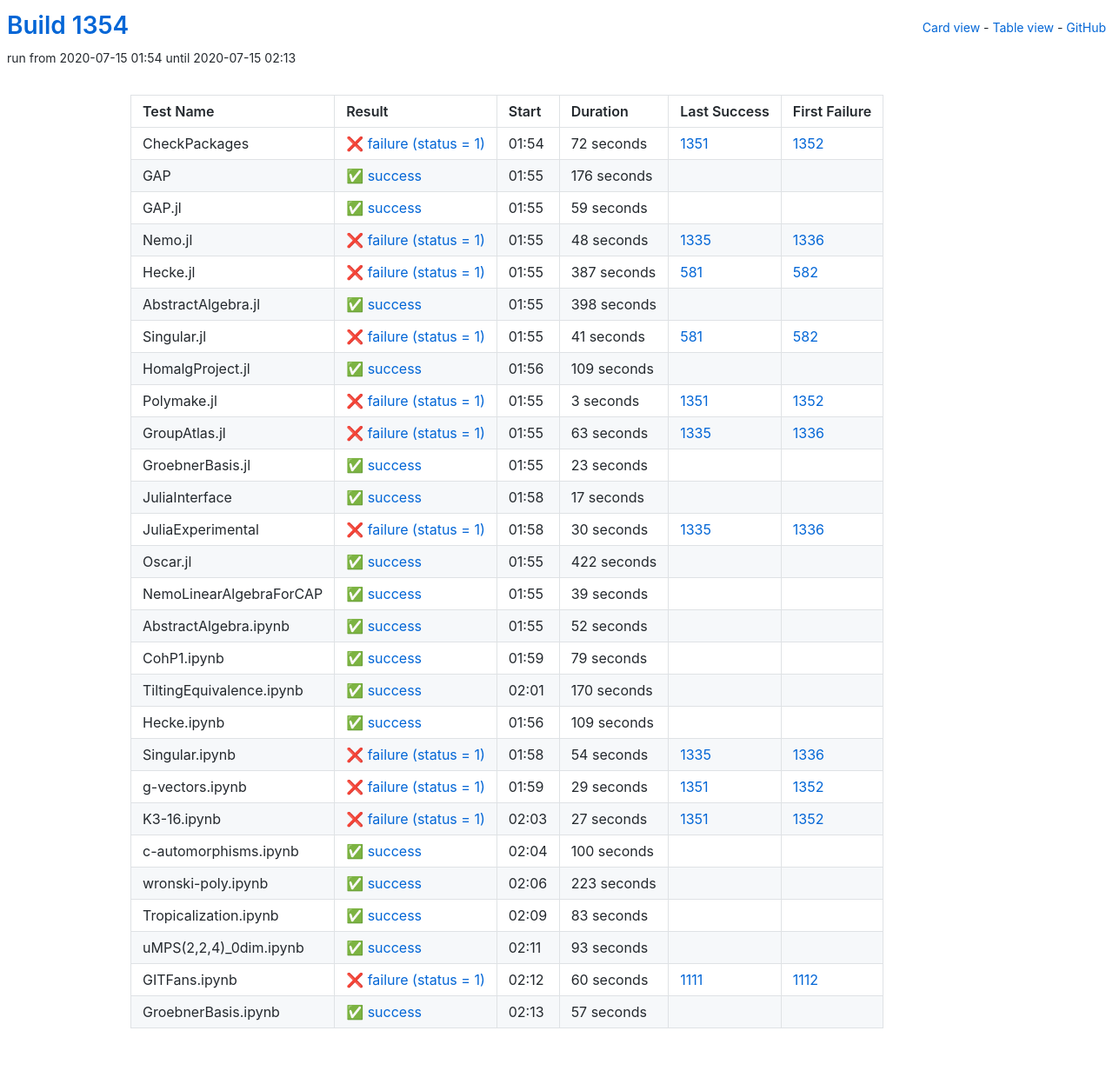
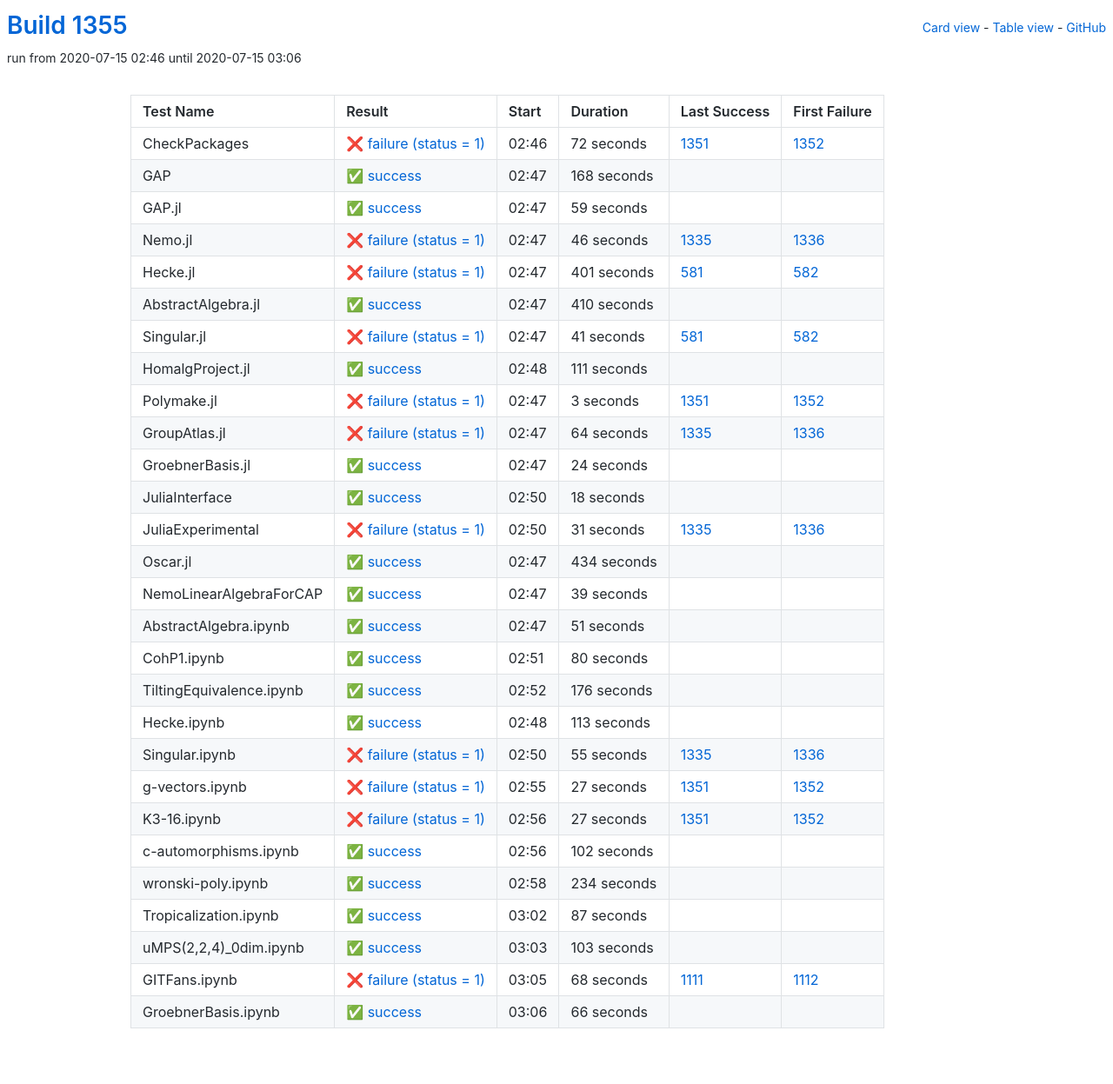
Before and after one commit to oscar-system/oscar-ci-status-1.4, a Jekyll site: the page built from table.html, in a window 1280 px wide. Shown: the whole page at 87% size. Built offline with Jekyll 4.4.1, drawn with Linux system fonts in a browser that asks for light colours.

Commit message:
Build #1355

```diff
--- a/_data/ci.yml
+++ b/_data/ci.yml
@@ -1,6 +1,6 @@
 ---
-build: 1354
-build_url: https://oscarci.mathematik.uni-kl.de/job/oscar-julia-1.4/1354/
+build: 1355
+build_url: https://oscarci.mathematik.uni-kl.de/job/oscar-julia-1.4/1355/
 job: oscar-julia-1.4
 organization: oscar-system
 repo: oscar-ci-status-1.4
@@ -8,8 +8,8 @@ repourl: https://github.com/oscar-system/oscar-ci-status-1.4
 tests:
 - name: CheckPackages
   id: checkpackages
-  log: https://oscarci.mathematik.uni-kl.de/job/oscar-julia-1.4/1354/artifact/logs/build-1354/CheckPackages.log
-  start: 2020-07-15 01:54
+  log: https://oscarci.mathematik.uni-kl.de/job/oscar-julia-1.4/1355/artifact/logs/build-1355/CheckPackages.log
+  start: 2020-07-15 02:46
   success: false
   exitcode: 1
   status: failure
@@ -20,20 +20,20 @@ tests:
   first_failure_url: https://oscarci.mathematik.uni-kl.de/job/oscar-julia-1.4/1352/
 - name: GAP
   id: gap
-  log: https://oscarci.mathematik.uni-kl.de/job/oscar-julia-1.4/1354/artifact/logs/build-1354/GAP.log
-  start: 2020-07-15 01:55
+  log: https://oscarci.mathematik.uni-kl.de/job/oscar-julia-1.4/1355/artifact/logs/build-1355/GAP.log
+  start: 2020-07-15 02:47
   success: true
   exitcode: 0
   status: success
-  duration: 176
+  duration: 168
   last_success: false
   last_success_url:
   first_failure: false
   first_failure_url:
 - name: GAP.jl
   id: gap-jl
-  log: https://oscarci.mathematik.uni-kl.de/job/oscar-julia-1.4/1354/artifact/logs/build-1354/GAP.jl.log
-  start: 2020-07-15 01:55
+  log: https://oscarci.mathematik.uni-kl.de/job/oscar-julia-1.4/1355/artifact/logs/build-1355/GAP.jl.log
+  start: 2020-07-15 02:47
   success: true
   exitcode: 0
   status: success
@@ -44,44 +44,44 @@ tests:
   first_failure_url:
 - name: Nemo.jl
   id: nemo-jl
-  log: https://oscarci.mathematik.uni-kl.de/job/oscar-julia-1.4/1354/artifact/logs/build-1354/Nemo.jl.log
-  start: 2020-07-15 01:55
+  log: https://oscarci.mathematik.uni-kl.de/job/oscar-julia-1.4/1355/artifact/logs/build-1355/Nemo.jl.log
+  start: 2020-07-15 02:47
   success: false
   exitcode: 1
   status: failure
-  duration: 48
+  duration: 46
   last_success: 1335
   last_success_url: https://oscarci.mathematik.uni-kl.de/job/oscar-julia-1.4/1335/
   first_failure: 1336
   first_failure_url: https://oscarci.mathematik.uni-kl.de/job/oscar-julia-1.4/1336/
 - name: Hecke.jl
   id: hecke-jl
-  log: https://oscarci.mathematik.uni-kl.de/job/oscar-julia-1.4/1354/artifact/logs/build-1354/Hecke.jl.log
-  start: 2020-07-15 01:55
+  log: https://oscarci.mathematik.uni-kl.de/job/oscar-julia-1.4/1355/artifact/logs/build-1355/Hecke.jl.log
+  start: 2020-07-15 02:47
   success: false
   exitcode: 1
   status: failure
-  duration: 387
+  duration: 401
   last_success: 581
   last_success_url: https://oscarci.mathematik.uni-kl.de/job/oscar-julia-1.4/581/
   first_failure: 582
   first_failure_url: https://oscarci.mathematik.uni-kl.de/job/oscar-julia-1.4/582/
 - name: AbstractAlgebra.jl
   id: abstractalgebra-jl
-  log: https://oscarci.mathematik.uni-kl.de/job/oscar-julia-1.4/1354/artifact/logs/build-1354/AbstractAlgebra.jl.log
-  start: 2020-07-15 01:55
+  log: https://oscarci.mathematik.uni-kl.de/job/oscar-julia-1.4/1355/artifact/logs/build-1355/AbstractAlgebra.jl.log
+  start: 2020-07-15 02:47
   success: true
   exitcode: 0
   status: success
-  duration: 398
+  duration: 410
   last_success: false
   last_success_url:
   first_failure: false
   first_failure_url:
 - name: Singular.jl
   id: singular-jl
-  log: https://oscarci.mathematik.uni-kl.de/job/oscar-julia-1.4/1354/artifact/logs/build-1354/Singular.jl.log
-  start: 2020-07-15 01:55
+  log: https://oscarci.mathematik.uni-kl.de/job/oscar-julia-1.4/1355/artifact/logs/build-1355/Singular.jl.log
+  start: 2020-07-15 02:47
   success: false
   exitcode: 1
   status: failure
@@ -92,20 +92,20 @@ tests:
   first_failure_url: https://oscarci.mathematik.uni-kl.de/job/oscar-julia-1.4/582/
 - name: HomalgProject.jl
   id: homalgproject-jl
-  log: https://oscarci.mathematik.uni-kl.de/job/oscar-julia-1.4/1354/artifact/logs/build-1354/HomalgProject.jl.log
-  start: 2020-07-15 01:56
+  log: https://oscarci.mathematik.uni-kl.de/job/oscar-julia-1.4/1355/artifact/logs/build-1355/HomalgProject.jl.log
+  start: 2020-07-15 02:48
   success: true
   exitcode: 0
   status: success
-  duration: 109
+  duration: 111
   last_success: false
   last_success_url:
   first_failure: false
   first_failure_url:
 - name: Polymake.jl
   id: polymake-jl
-  log: https://oscarci.mathematik.uni-kl.de/job/oscar-julia-1.4/1354/artifact/logs/build-1354/Polymake.jl.log
-  start: 2020-07-15 01:55
+  log: https://oscarci.mathematik.uni-kl.de/job/oscar-julia-1.4/1355/artifact/logs/build-1355/Polymake.jl.log
+  start: 2020-07-15 02:47
   success: false
   exitcode: 1
   status: failure
@@ -116,68 +116,68 @@ tests:
   first_failure_url: https://oscarci.mathematik.uni-kl.de/job/oscar-julia-1.4/1352/
 - name: GroupAtlas.jl
   id: groupatlas-jl
-  log: https://oscarci.mathematik.uni-kl.de/job/oscar-julia-1.4/1354/artifact/logs/build-1354/GroupAtlas.jl.log
-  start: 2020-07-15 01:55
+  log: https://oscarci.mathematik.uni-kl.de/job/oscar-julia-1.4/1355/artifact/logs/build-1355/GroupAtlas.jl.log
+  start: 2020-07-15 02:47
   success: false
   exitcode: 1
   status: failure
-  duration: 63
+  duration: 64
   last_success: 1335
   last_success_url: https://oscarci.mathematik.uni-kl.de/job/oscar-julia-1.4/1335/
   first_failure: 1336
   first_failure_url: https://oscarci.mathematik.uni-kl.de/job/oscar-julia-1.4/1336/
 - name: GroebnerBasis.jl
   id: groebnerbasis-jl
-  log: https://oscarci.mathematik.uni-kl.de/job/oscar-julia-1.4/1354/artifact/logs/build-1354/GroebnerBasis.jl.log
-  start: 2020-07-15 01:55
+  log: https://oscarci.mathematik.uni-kl.de/job/oscar-julia-1.4/1355/artifact/logs/build-1355/GroebnerBasis.jl.log
+  start: 2020-07-15 02:47
   success: true
   exitcode: 0
   status: success
-  duration: 23
+  duration: 24
   last_success: false
   last_success_url:
   first_failure: false
   first_failure_url:
 - name: JuliaInterface
   id: juliainterface
-  log: https://oscarci.mathematik.uni-kl.de/job/oscar-julia-1.4/1354/artifact/logs/build-1354/JuliaInterface.log
-  start: 2020-07-15 01:58
+  log: https://oscarci.mathematik.uni-kl.de/job/oscar-julia-1.4/1355/artifact/logs/build-1355/JuliaInterface.log
+  start: 2020-07-15 02:50
   success: true
   exitcode: 0
   status: success
-  duration: 17
+  duration: 18
   last_success: false
   last_success_url:
   first_failure: false
   first_failure_url:
 - name: JuliaExperimental
   id: juliaexperimental
-  log: https://oscarci.mathematik.uni-kl.de/job/oscar-julia-1.4/1354/artifact/logs/build-1354/JuliaExperimental.log
-  start: 2020-07-15 01:58
+  log: https://oscarci.mathematik.uni-kl.de/job/oscar-julia-1.4/1355/artifact/logs/build-1355/JuliaExperimental.log
+  start: 2020-07-15 02:50
   success: false
   exitcode: 1
   status: failure
-  duration: 30
+  duration: 31
   last_success: 1335
   last_success_url: https://oscarci.mathematik.uni-kl.de/job/oscar-julia-1.4/1335/
   first_failure: 1336
   first_failure_url: https://oscarci.mathematik.uni-kl.de/job/oscar-julia-1.4/1336/
 - name: Oscar.jl
   id: oscar-jl
-  log: https://oscarci.mathematik.uni-kl.de/job/oscar-julia-1.4/1354/artifact/logs/build-1354/Oscar.jl.log
-  start: 2020-07-15 01:55
+  log: https://oscarci.mathematik.uni-kl.de/job/oscar-julia-1.4/1355/artifact/logs/build-1355/Oscar.jl.log
+  start: 2020-07-15 02:47
   success: true
   exitcode: 0
   status: success
-  duration: 422
+  duration: 434
   last_success: false
   last_success_url:
   first_failure: false
   first_failure_url:
 - name: NemoLinearAlgebraForCAP
   id: nemolinearalgebraforcap
-  log: https://oscarci.mathematik.uni-kl.de/job/oscar-julia-1.4/1354/artifact/logs/build-1354/NemoLinearAlgebraForCAP.log
-  start: 2020-07-15 01:55
+  log: https://oscarci.mathematik.uni-kl.de/job/oscar-julia-1.4/1355/artifact/logs/build-1355/NemoLinearAlgebraForCAP.log
+  start: 2020-07-15 02:47
   success: true
   exitcode: 0
   status: success
@@ -188,80 +188,80 @@ tests:
   first_failure_url:
 - name: AbstractAlgebra.ipynb
   id: abstractalgebra-ipynb
-  log: https://oscarci.mathematik.uni-kl.de/job/oscar-julia-1.4/1354/artifact/logs/build-1354/AbstractAlgebra.ipynb.log
-  start: 2020-07-15 01:55
+  log: https://oscarci.mathematik.uni-kl.de/job/oscar-julia-1.4/1355/artifact/logs/build-1355/AbstractAlgebra.ipynb.log
+  start: 2020-07-15 02:47
   success: true
   exitcode: 0
   status: success
-  duration: 52
+  duration: 51
   last_success: false
   last_success_url:
   first_failure: false
   first_failure_url:
 - name: CohP1.ipynb
   id: cohp1-ipynb
-  log: https://oscarci.mathematik.uni-kl.de/job/oscar-julia-1.4/1354/artifact/logs/build-1354/CohP1.ipynb.log
-  start: 2020-07-15 01:59
+  log: https://oscarci.mathematik.uni-kl.de/job/oscar-julia-1.4/1355/artifact/logs/build-1355/CohP1.ipynb.log
+  start: 2020-07-15 02:51
   success: true
   exitcode: 0
   status: success
-  duration: 79
+  duration: 80
   last_success: false
   last_success_url:
   first_failure: false
   first_failure_url:
 - name: TiltingEquivalence.ipynb
   id: tiltingequivalence-ipynb
-  log: https://oscarci.mathematik.uni-kl.de/job/oscar-julia-1.4/1354/artifact/logs/build-1354/TiltingEquivalence.ipynb.log
-  start: 2020-07-15 02:01
+  log: https://oscarci.mathematik.uni-kl.de/job/oscar-julia-1.4/1355/artifact/logs/build-1355/TiltingEquivalence.ipynb.log
+  start: 2020-07-15 02:52
   success: true
   exitcode: 0
   status: success
-  duration: 170
+  duration: 176
   last_success: false
   last_success_url:
   first_failure: false
   first_failure_url:
 - name: Hecke.ipynb
   id: hecke-ipynb
-  log: https://oscarci.mathematik.uni-kl.de/job/oscar-julia-1.4/1354/artifact/logs/build-1354/Hecke.ipynb.log
-  start: 2020-07-15 01:56
+  log: https://oscarci.mathematik.uni-kl.de/job/oscar-julia-1.4/1355/artifact/logs/build-1355/Hecke.ipynb.log
+  start: 2020-07-15 02:48
   success: true
   exitcode: 0
   status: success
-  duration: 109
+  duration: 113
   last_success: false
   last_success_url:
   first_failure: false
   first_failure_url:
 - name: Singular.ipynb
   id: singular-ipynb
-  log: https://oscarci.mathematik.uni-kl.de/job/oscar-julia-1.4/1354/artifact/logs/build-1354/Singular.ipynb.log
-  start: 2020-07-15 01:58
+  log: https://oscarci.mathematik.uni-kl.de/job/oscar-julia-1.4/1355/artifact/logs/build-1355/Singular.ipynb.log
+  start: 2020-07-15 02:50
   success: false
   exitcode: 1
   status: failure
-  duration: 54
+  duration: 55
   last_success: 1335
   last_success_url: https://oscarci.mathematik.uni-kl.de/job/oscar-julia-1.4/1335/
   first_failure: 1336
   first_failure_url: https://oscarci.mathematik.uni-kl.de/job/oscar-julia-1.4/1336/
 - name: g-vectors.ipynb
   id: g-vectors-ipynb
-  log: https://oscarci.mathematik.uni-kl.de/job/oscar-julia-1.4/1354/artifact/logs/build-1354/g-vectors.ipynb.log
-  start: 2020-07-15 01:59
+  log: https://oscarci.mathematik.uni-kl.de/job/oscar-julia-1.4/1355/artifact/logs/build-1355/g-vectors.ipynb.log
+  start: 2020-07-15 02:55
   success: false
   exitcode: 1
   status: failure
-  duration: 29
+  duration: 27
   last_success: 1351
   last_success_url: https://oscarci.mathematik.uni-kl.de/job/oscar-julia-1.4/1351/
   first_failure: 1352
   first_failure_url: https://oscarci.mathematik.uni-kl.de/job/oscar-julia-1.4/1352/
 - name: K3-16.ipynb
   id: k3-16-ipynb
-  log: https://oscarci.mathematik.uni-kl.de/job/oscar-julia-1.4/1354/artifact/logs/build-1354/K3-16.ipynb.log
-  start: 2020-07-15 02:03
+  log: https://oscarci.mathematik.uni-kl.de/job/oscar-julia-1.4/1355/artifact/logs/build-1355/K3-16.ipynb.log
+  start: 2020-07-15 02:56
   success: false
   exitcode: 1
   status: failure
@@ -272,72 +272,72 @@ tests:
   first_failure_url: https://oscarci.mathematik.uni-kl.de/job/oscar-julia-1.4/1352/
 - name: c-automorphisms.ipynb
   id: c-automorphisms-ipynb
-  log: https://oscarci.mathematik.uni-kl.de/job/oscar-julia-1.4/1354/artifact/logs/build-1354/c-automorphisms.ipynb.log
-  start: 2020-07-15 02:04
+  log: https://oscarci.mathematik.uni-kl.de/job/oscar-julia-1.4/1355/artifact/logs/build-1355/c-automorphisms.ipynb.log
+  start: 2020-07-15 02:56
   success: true
   exitcode: 0
   status: success
-  duration: 100
+  duration: 102
   last_success: false
   last_success_url:
   first_failure: false
   first_failure_url:
 - name: wronski-poly.ipynb
   id: wronski-poly-ipynb
-  log: https://oscarci.mathematik.uni-kl.de/job/oscar-julia-1.4/1354/artifact/logs/build-1354/wronski-poly.ipynb.log
-  start: 2020-07-15 02:06
+  log: https://oscarci.mathematik.uni-kl.de/job/oscar-julia-1.4/1355/artifact/logs/build-1355/wronski-poly.ipynb.log
+  start: 2020-07-15 02:58
   success: true
   exitcode: 0
   status: success
-  duration: 223
+  duration: 234
   last_success: false
   last_success_url:
   first_failure: false
   first_failure_url:
 - name: Tropicalization.ipynb
   id: tropicalization-ipynb
-  log: https://oscarci.mathematik.uni-kl.de/job/oscar-julia-1.4/1354/artifact/logs/build-1354/Tropicalization.ipynb.log
-  start: 2020-07-15 02:09
+  log: https://oscarci.mathematik.uni-kl.de/job/oscar-julia-1.4/1355/artifact/logs/build-1355/Tropicalization.ipynb.log
+  start: 2020-07-15 03:02
   success: true
   exitcode: 0
   status: success
-  duration: 83
+  duration: 87
   last_success: false
   last_success_url:
   first_failure: false
   first_failure_url:
 - name: uMPS(2,2,4)_0dim.ipynb
   id: umps-2-2-4-0dim-ipynb
-  log: https://oscarci.mathematik.uni-kl.de/job/oscar-julia-1.4/1354/artifact/logs/build-1354/uMPS-2-2-4-_0dim.ipynb.log
-  start: 2020-07-15 02:11
+  log: https://oscarci.mathematik.uni-kl.de/job/oscar-julia-1.4/1355/artifact/logs/build-1355/uMPS-2-2-4-_0dim.ipynb.log
+  start: 2020-07-15 03:03
   success: true
   exitcode: 0
   status: success
-  duration: 93
+  duration: 103
   last_success: false
   last_success_url:
   first_failure: false
   first_failure_url:
 - name: GITFans.ipynb
   id: gitfans-ipynb
-  log: https://oscarci.mathematik.uni-kl.de/job/oscar-julia-1.4/1354/artifact/logs/build-1354/GITFans.ipynb.log
-  start: 2020-07-15 02:12
+  log: https://oscarci.mathematik.uni-kl.de/job/oscar-julia-1.4/1355/artifact/logs/build-1355/GITFans.ipynb.log
+  start: 2020-07-15 03:05
   success: false
   exitcode: 1
   status: failure
-  duration: 60
+  duration: 68
   last_success: 1111
   last_success_url: https://oscarci.mathematik.uni-kl.de/job/oscar-julia-1.4/1111/
   first_failure: 1112
   first_failure_url: https://oscarci.mathematik.uni-kl.de/job/oscar-julia-1.4/1112/
 - name: GroebnerBasis.ipynb
   id: groebnerbasis-ipynb
-  log: https://oscarci.mathematik.uni-kl.de/job/oscar-julia-1.4/1354/artifact/logs/build-1354/GroebnerBasis.ipynb.log
-  start: 2020-07-15 02:13
+  log: https://oscarci.mathematik.uni-kl.de/job/oscar-julia-1.4/1355/artifact/logs/build-1355/GroebnerBasis.ipynb.log
+  start: 2020-07-15 03:06
   success: true
   exitcode: 0
   status: success
-  duration: 57
+  duration: 66
   last_success: false
   last_success_url:
   first_failure: false
```
Also changed, not shown: README.md.
